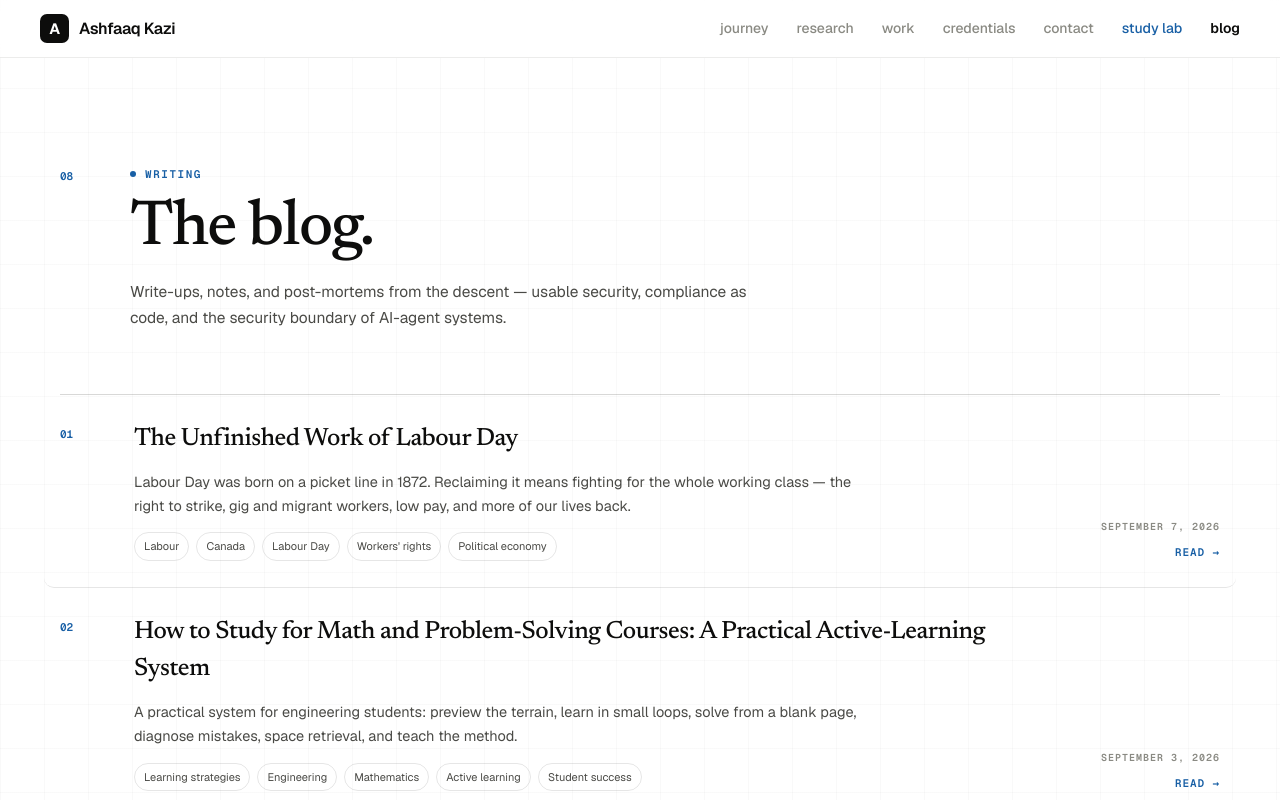
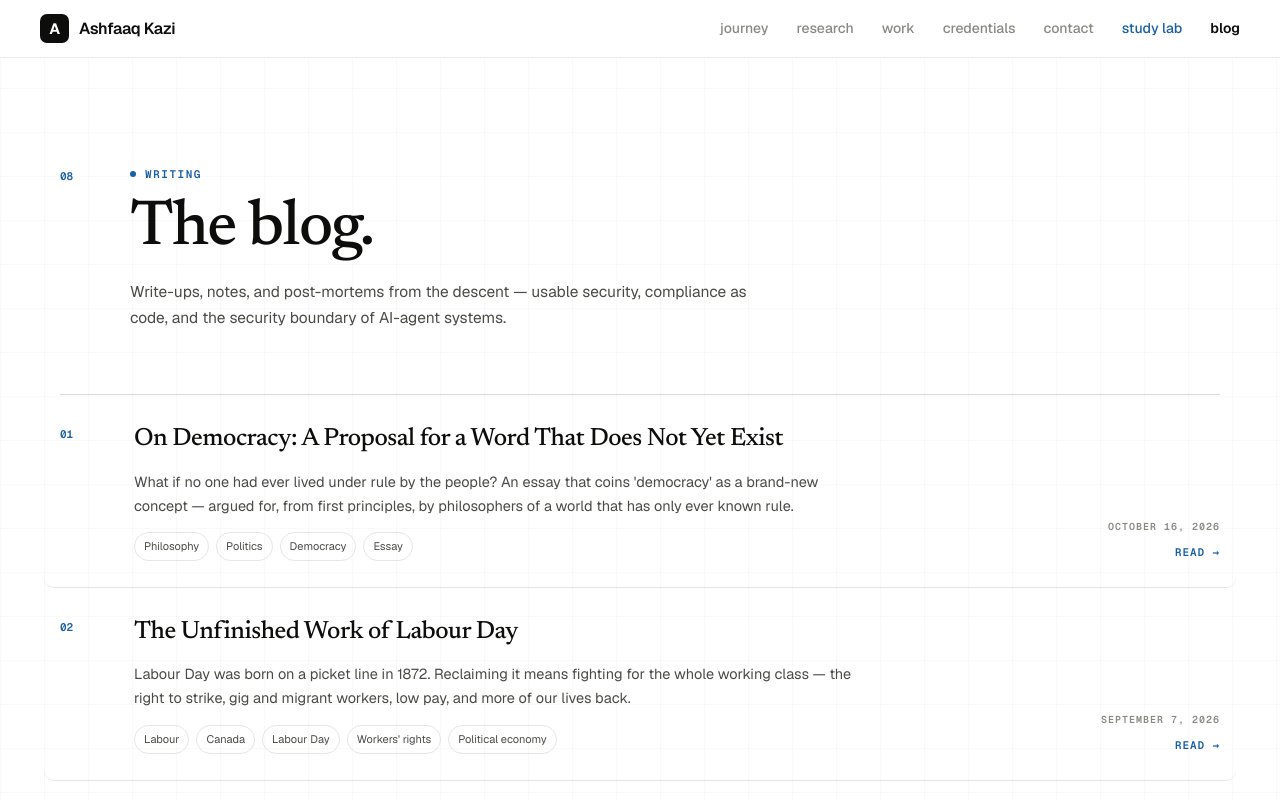
Before and after one commit to martiancoder12/ash-portfolio-website, a React (Vite) app: page /blog in a window 1280 px wide. Shown: the top 800 px of the page. Built offline with nearby package versions, Linux system fonts and the light colour scheme; no server answers; the database is empty.

Commit message:
Blog: publish 'On Democracy: A Proposal for a Word That Does Not Yet Exist'

```diff
--- /dev/null
+++ b/content/blog/democracy-a-new-coinage.md
@@ -0,0 +1,38 @@
+---
+title: "On Democracy: A Proposal for a Word That Does Not Yet Exist"
+slug: "democracy-a-new-coinage"
+excerpt: "What if no one had ever lived under rule by the people? An essay that coins 'democracy' as a brand-new concept — argued for, from first principles, by philosophers of a world that has only ever known rule."
+meta_title: "On Democracy: A Proposal for a Word That Does Not Yet Exist"
+meta_description: "A philosophical essay that treats 'democracy' as a net-new coinage: defining and defending rule by the people as though the concept had never existed."
+tags:
+  - Philosophy
+  - Politics
+  - Democracy
+  - Essay
+status: published
+published_at: "2026-10-16T09:00:00-04:00"
+---
+
+*An essay by philosophers of a world that has never known it.*
+
+Every age believes its arrangements are natural. Ours is no different. We have always lived under rule — the rule of kings, of generals, of priests, of councils of the wealthy — and we have called this condition *order*, as though power flowing downward from a summit were as fixed a feature of the world as gravity. We propose to disturb that assumption. We have imagined something with such clarity that it now demands a name, and like the natural philosophers who coined a word for the invisible force that moves through amber and storm-clouds, we find our language unequal to the task. So we must mint a new word.
+
+We propose: **democracy**.
+
+Let us build the word honestly, as one builds an instrument. Take *demos* — the people, not as an audience, not as a crowd to be pacified, but as the whole body of those who live under a law. Take *kratos* — power, strength, the capacity to grip and hold. Join them, and you have something our vocabularies have carefully avoided: *the people hold the power*. Not borrow it. Not petition for it. Hold it.
+
+We admit the word sounds absurd on first hearing. Every new coinage does; respectable men laughed when investigators of the electric fluid proposed that lightning and the twitch of a frog's leg were one phenomenon. The objection writes itself: power is the thing rulers have; the people are the thing ruled. To fuse the two is a contradiction. But notice that this objection assumes what it must prove. It assumes that the concentration of power in the few is a law of nature rather than a habit of history. We have examined that assumption, and we find it to be only a habit.
+
+What, precisely, are we claiming exists? Three things, each invisible to our current politics, each real.
+
+First: **political equality as a natural fact**. Our states treat inequality of voice as though it were inequality of height — regrettable, perhaps, but given. We claim the opposite. The capacity to judge one's own interests, to detect hypocrisy, to feel the weight of a law on one's own shoulders, is distributed through the population with a stubborn evenness no census of property or pedigree has contradicted. The farmer knows things about harvests and taxes that no minister knows. Democracy is simply the constitutional admission of this epistemic fact: that knowledge relevant to governing is held by the governed.
+
+Second: **consent as the only durable source of authority**. Observe how our present orders actually sustain themselves. Not by divine right — the priests bless whoever wins the war. Not by wisdom — the palace produces fools as reliably as the alley does. They sustain themselves by *acquiescence*, which is consent in its sleep. We propose merely to wake it: to make authority a standing question the people answer regularly, not a settled fact they endure.
+
+Third: **the correction of error as a system's strength, not its scandal**. In our world, a ruler's mistake must be concealed, for admitting it admits the ruler is fallible, which the whole architecture denies. Under the arrangement we name democracy, error is expected, detected in public, and reversed in public. The mechanism is not the brilliance of the governors. It is the *distribution of scrutiny* — thousands of eyes, each authorized to look.
+
+We hear the critics already, for they are the loudest voices in any world like ours. The many are a mob, they say; give them power and you will get *ochlocracy* — the rule of appetite, the ship steered by the passengers' whims. They say the majority will become a tyrant worse than any king, for a king at least can be shamed, while a crowd cannot. We answer them seriously: democracy is not the absence of structure. It is structure re-founded — the equal standing of every voice before the law, the equal right of every voice to speak in the assembly, the rotation of office so that no hand grows accustomed to the grip. The word *kratos* shares its root with the grasp, and what is grasped by many hands cannot be clenched into a fist.
+
+And to the deepest objection — that the people are not wise enough — we offer the deepest reply. We do not claim the people are wise. We claim that nobody else is reliably wiser, and that a system which pretends otherwise has no remedy when its pretense fails. A king who is wrong is wrong absolutely. A people who are wrong can be told so, by other people, in terms they are entitled to hear.
+
+So we coin the word and set it loose. A democracy is a society that has decided to distrust every permanent answer to the question *who should rule?* — and to institutionalize that distrust as freedom. Whether such a society could endure, we cannot say; it has never been tried. But we note, before the skeptics finish their laughter, that neither had the lightning rod.
--- a/src/content/builtinPosts.ts
+++ b/src/content/builtinPosts.ts
@@ -1,9 +1,11 @@
 import type { Post } from '@/lib/supabase'
 import learningStrategiesSource from '../../content/blog/how-to-study-math-problem-solving-courses.md?raw'
 import labourDaySource from '../../content/blog/the-unfinished-work-of-labour-day.md?raw'
+import democracyCoinageSource from '../../content/blog/democracy-a-new-coinage.md?raw'
 
 const learningStrategiesContent = learningStrategiesSource.replace(/^---\s*\n[\s\S]*?\n---\s*\n/, '').trim()
 const labourDayContent = labourDaySource.replace(/^---\s*\n[\s\S]*?\n---\s*\n/, '').trim()
+const democracyCoinageContent = democracyCoinageSource.replace(/^---\s*\n[\s\S]*?\n---\s*\n/, '').trim()
 
 export const builtinPosts: Post[] = [
   {
@@ -34,6 +36,20 @@ export const builtinPosts: Post[] = [
     meta_title: 'The Unfinished Work of Labour Day',
     meta_description: 'Labour Day was born on a picket line in 1872. A reflection on reclaiming the holiday: the right to strike, gig and migrant work, low pay, and shorter working time.',
   },
+  {
+    id: 'builtin-democracy-a-new-coinage',
+    created_at: '2026-10-16T13:00:00.000Z',
+    updated_at: '2026-10-16T13:00:00.000Z',
+    title: 'On Democracy: A Proposal for a Word That Does Not Yet Exist',
+    slug: 'democracy-a-new-coinage',
+    excerpt: "What if no one had ever lived under rule by the people? An essay that coins 'democracy' as a brand-new concept — argued for, from first principles, by philosophers of a world that has only ever known rule.",
+    content: democracyCoinageContent,
+    tags: ['Philosophy', 'Politics', 'Democracy', 'Essay'],
+    status: 'published',
+    published_at: '2026-10-16T09:00:00-04:00',
+    meta_title: 'On Democracy: A Proposal for a Word That Does Not Yet Exist',
+    meta_description: "A philosophical essay that treats 'democracy' as a net-new coinage: defining and defending rule by the people as though the concept had never existed.",
+  },
 ]
 
 export function mergePublishedPosts(databasePosts: Post[]) {
```
